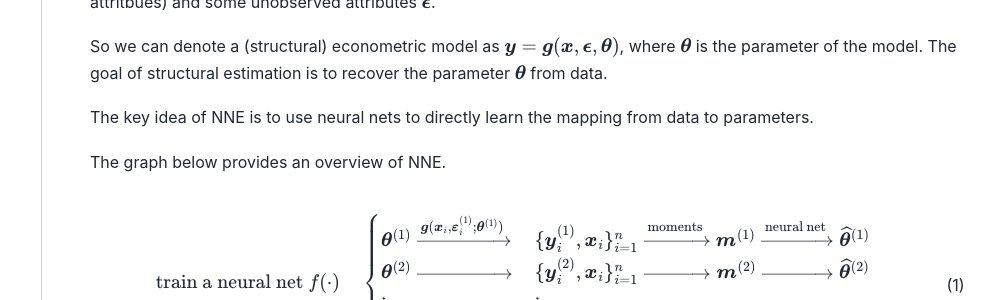
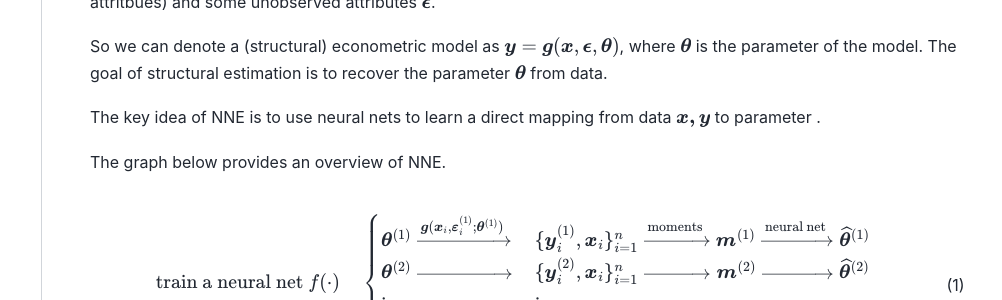
Before and after one commit to nnehome/nnehome.github.io, a Sphinx documentation site: the page built from docs/source/home/home.rst, in a window 1280 px wide. Shown: the part 672-972 px from the top of the page, without its empty margins (278-1280 px from the left). Built offline with Sphinx 7.4.7 and the PyData theme 0.15.4, drawn with Linux system fonts in a browser that asks for light colours.

Commit message:
some change

```diff
--- a/docs/source/_static/custom.css
+++ b/docs/source/_static/custom.css
@@ -32,6 +32,10 @@
     color:dodgerblue
 }
 
+math {
+    font-family: "Arial", sans-serif;
+}
+
 .scrollable-code-block {
     max-height: 500px; /* adjust as necessary */
     overflow-y: scroll;
--- a/docs/source/home/home.rst
+++ b/docs/source/home/home.rst
@@ -25,7 +25,7 @@
 
 So we can denote a (structural) econometric model as :math:`\boldsymbol{y} = \boldsymbol{g}(\boldsymbol{x}, \boldsymbol{\epsilon},  \boldsymbol{\theta})`, where :math:`\boldsymbol{\theta}` is the parameter of the model. The goal of structural estimation is to recover the parameter :math:`\boldsymbol{\theta}` from data.
 
-The key idea of NNE is to use neural nets to directly learn the mapping from data to parameters.
+The key idea of NNE is to use neural nets to learn a direct mapping from data :math:`\boldsymbol{x, y}` to parameter .
 
 The graph below provides an overview of NNE.
 
```
Also changed, not shown: 1 other file.
